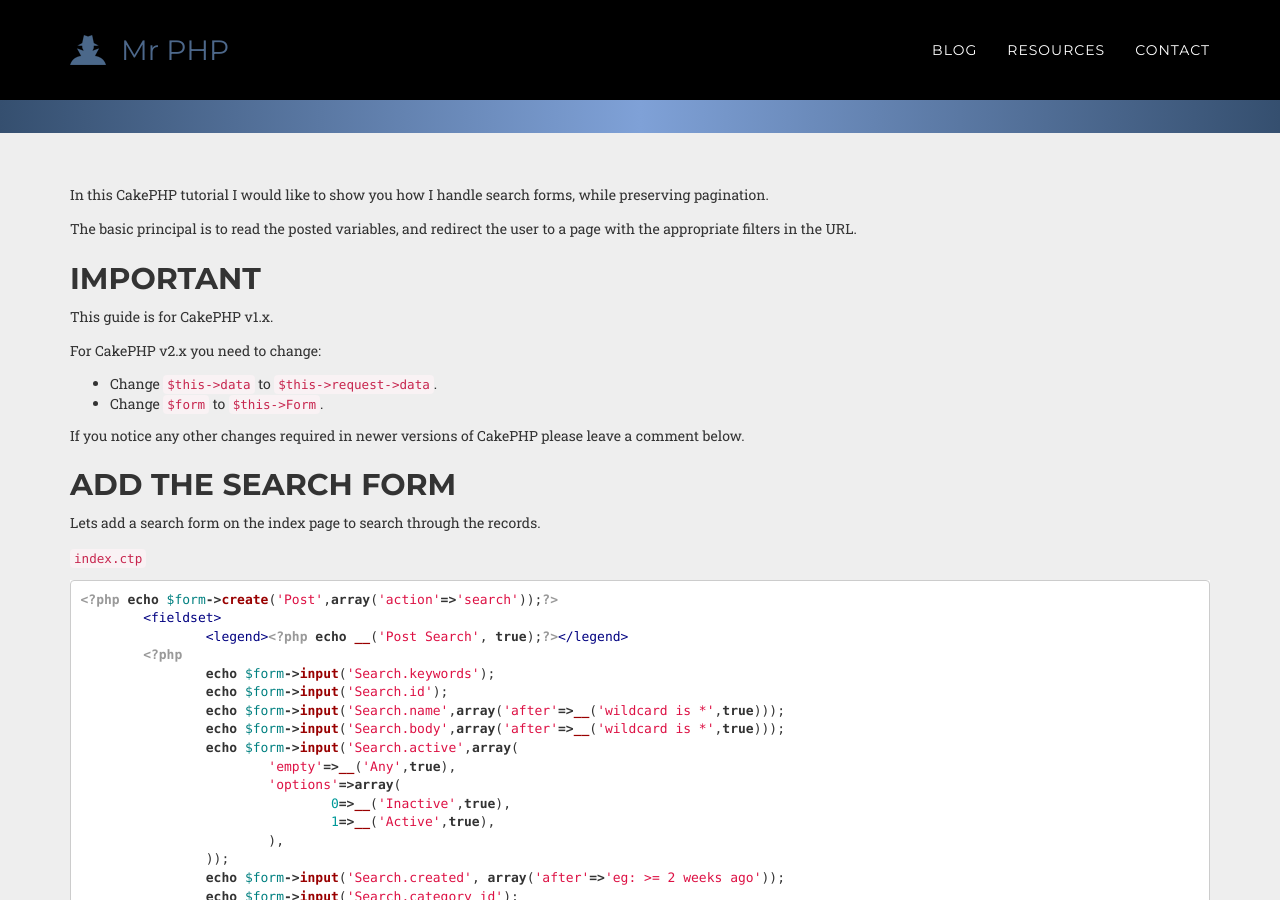
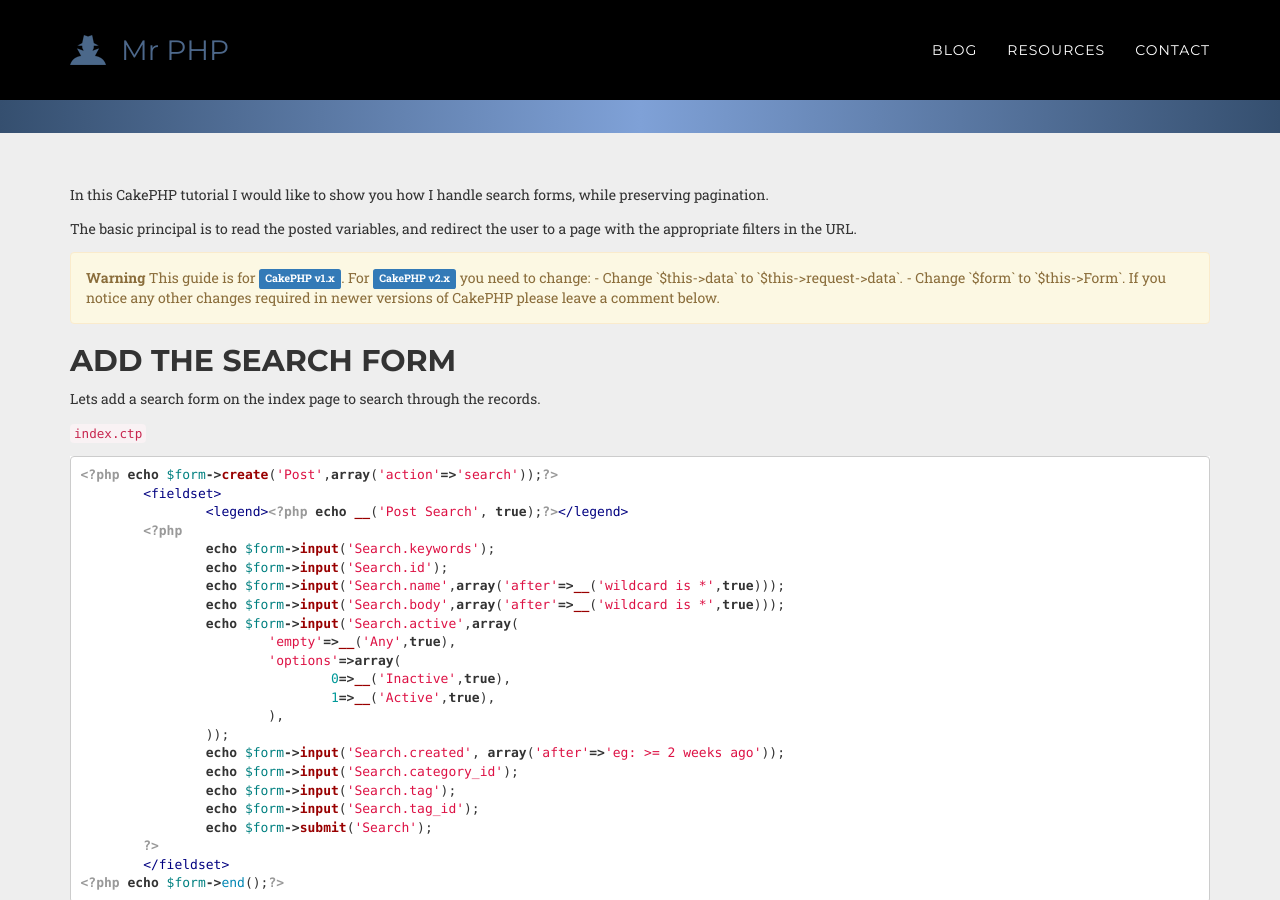
Before and after one commit to mr-php/mr-php.github.io, a Jekyll site: the page built from _posts/2008-10-04-search-forms-in-cakephp.md, in a window 1280 px wide and 900 px high, scrolled down 340 px. Built offline with Jekyll 4.4.1, drawn with Linux system fonts in a browser that asks for light colours; nearby versions of some CDN libraries; some web fonts are replaced; Markdown is read by kramdown in place of the engine named in the settings; comment, search, counter and statistics services are not loaded.

Commit message:
Update 2008-10-04-search-forms-in-cakephp.md

```diff
--- a/_posts/2008-10-04-search-forms-in-cakephp.md
+++ b/_posts/2008-10-04-search-forms-in-cakephp.md
@@ -13,16 +13,18 @@ The basic principal is to read the posted variables, and redirect the user to a
 
 <!--break-->
 
-## Important
+<div class="alert alert-warning" role="alert">
 
-This guide is for CakePHP v1.x.
+<strong>Warning</strong> This guide is for <span class="label label-primary">CakePHP v1.x</span>.
 
-For CakePHP v2.x you need to change:
+For <span class="label label-primary">CakePHP v2.x</span> you need to change:
 
 - Change `$this->data` to `$this->request->data`.
 - Change `$form` to `$this->Form`.
 
 If you notice any other changes required in newer versions of CakePHP please leave a comment below.
+
+</div>
 
 
 ## Add the Search Form
```
